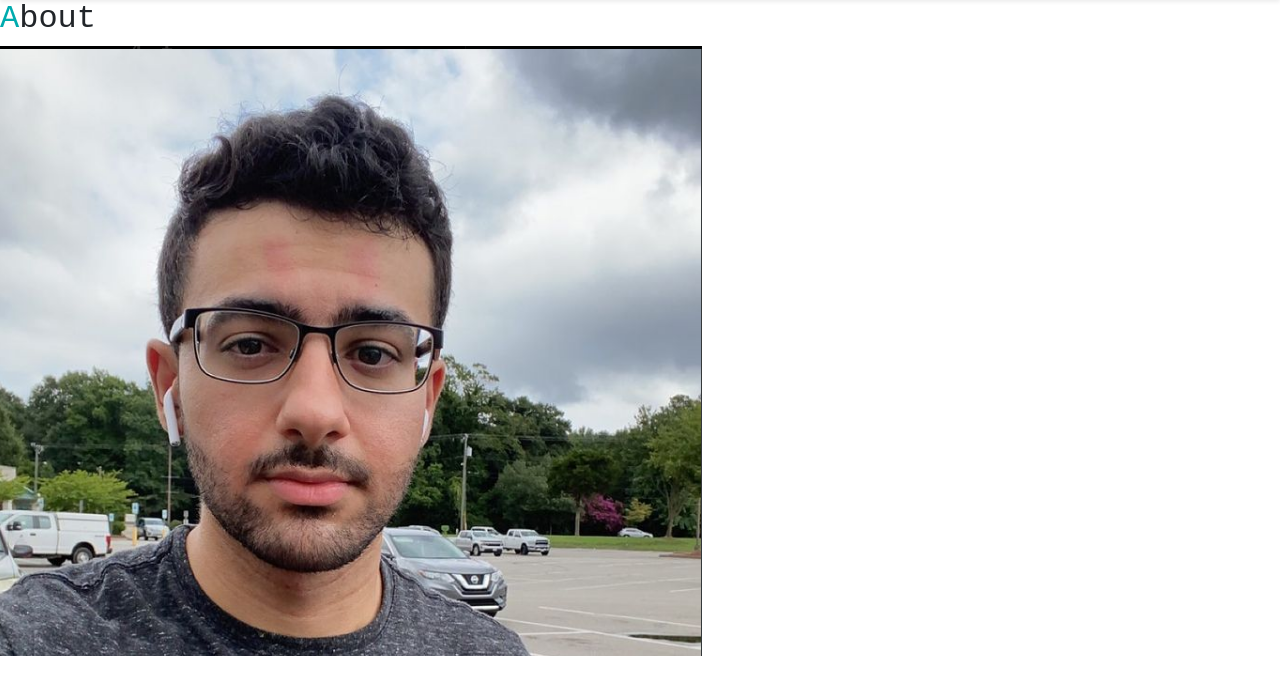
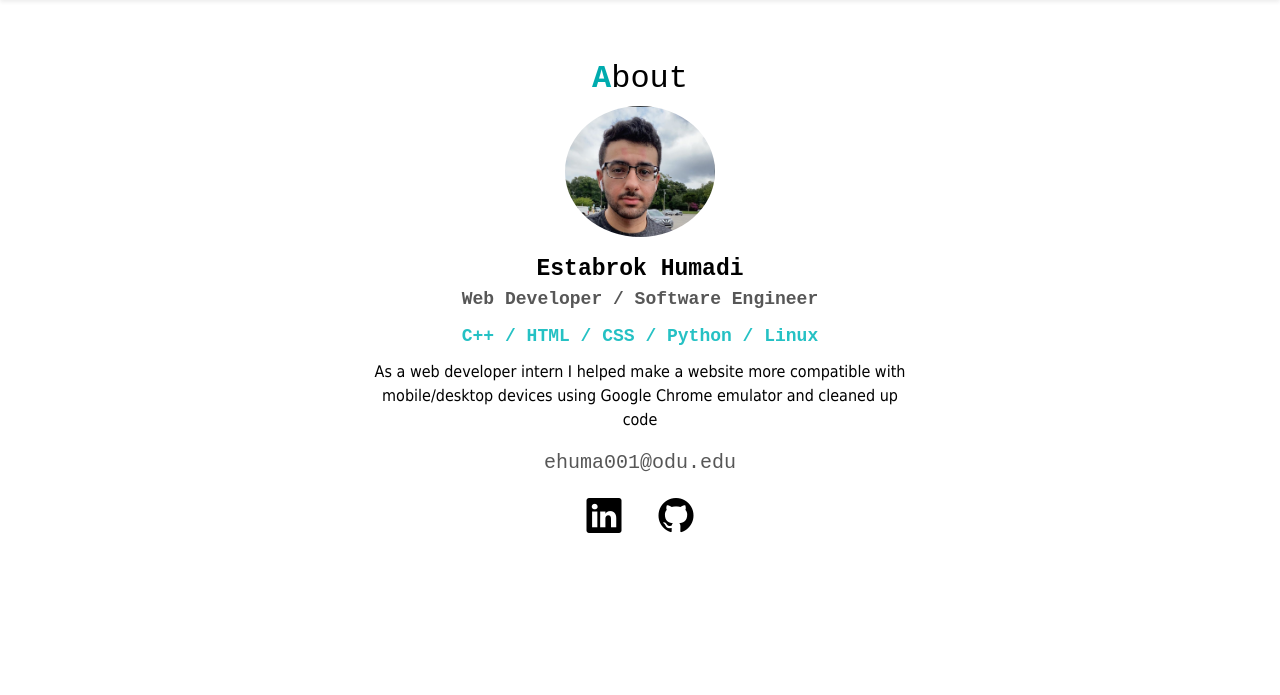
Before and after one commit to Estabrok/portfolio-website, a PHP site: page / in a window 1280 px wide. Shown: the part 64-759 px from the top of the page. Run offline with PHP 8.4, Linux system fonts and the light colour scheme; some libraries are stand-ins or nearby versions.

Commit message:
finished about section and added social links

```diff
--- a/index.html
+++ b/index.html
@@ -4,6 +4,7 @@
     <meta charset="UTF-8">
     <meta http-equiv="X-UA-Compatible" content="IE=edge">
     <meta name="viewport" content="width=device-width, initial-scale=1.0">
+    <link rel="stylesheet" href="https://cdn.jsdelivr.net/npm/bootstrap-icons@1.7.2/font/bootstrap-icons.css">
     <link rel="icon" type="image/png" href="images/techis-logo.png">
     <link href="https://cdn.jsdelivr.net/npm/bootstrap@5.1.3/dist/css/bootstrap.min.css" rel="stylesheet" integrity="sha384-1BmE4kWBq78iYhFldvKuhfTAU6auU8tT94WrHftjDbrCEXSU1oBoqyl2QvZ6jIW3" crossorigin="anonymous">
     <link rel="stylesheet" href="styles.css">
@@ -33,7 +34,20 @@
     <div id="about">
         <h2><span class="font-primary">A</span>bout</h2>
         <img src="images/estabrok-photo.png">
+        <div class="name">Estabrok Humadi</div>
+        <div class="vocation">Web Developer / Software Engineer</div>
+        <div class="strengths">C++ / HTML / CSS / Python / Linux</div>
+        <p style="font-family: Tahoma, Georgia">As a web developer intern I helped make a website more compatible with mobile/desktop
+            devices using Google Chrome emulator and cleaned up code </p>
+        </p>
+        <div class="email">ehuma001@odu.edu</div>
+        <div class="socials">
+            <a href="https://www.linkedin.com/in/estabrok-humadi/" target="_blank"<i class="bi bi-linkedin"></i></a>
+            <a href="https://github.com/Estabrok" target="_blank"<i class="bi bi-github ms-3"></i></a>
+        </div>
+
     </div>
+
     <script src="https://cdn.jsdelivr.net/npm/bootstrap@5.1.3/dist/js/bootstrap.bundle.min.js" integrity="sha384-ka7Sk0Gln4gmtz2MlQnikT1wXgYsOg+OMhuP+IlRH9sENBO0LRn5q+8nbTov4+1p" crossorigin="anonymous"></script>
 
 </body>
--- a/styles.css
+++ b/styles.css
@@ -1,12 +1,61 @@
+.title-icon {
+    font-size: 22px;
+    font-weight: bold;
+}
+
 body {
     font-family: monospace, sans-serif;
 }
 
 .font-primary {
     color: #00ABAE;
+    font-weight: bold;
 }
 
-.title-icon {
-    font-size: 22px;
+#about {
+    text-align: center;
+    margin: 60px auto;
+    max-width: 550px;
+    color: black;
+}
+
+#about img {
+    width: 150px;
+    border-radius: 50%;
+    margin-bottom: 15px;
+}
+
+#about .name {
     font-weight: bold;
+    font-size: 23px;
 }
+
+#about .vocation {
+    font-weight: bold;
+    font-size: 18px;
+    color: rgb(87, 87, 87);
+    margin-bottom: 10px;
+}
+
+#about .strengths {
+    color: #25c1c4;
+    font-weight: bold;
+    font-size: 18px;
+    margin-bottom: 10px;
+}
+
+#about .email {
+    color: rgb(87, 87, 87);
+    font-size: 20px;
+}
+
+#about .socials {
+    align-content: center;
+    margin-top: 15px;
+    font-size: 35px;
+
+}
+
+#about .socials a {
+    color: #000;
+}
```
